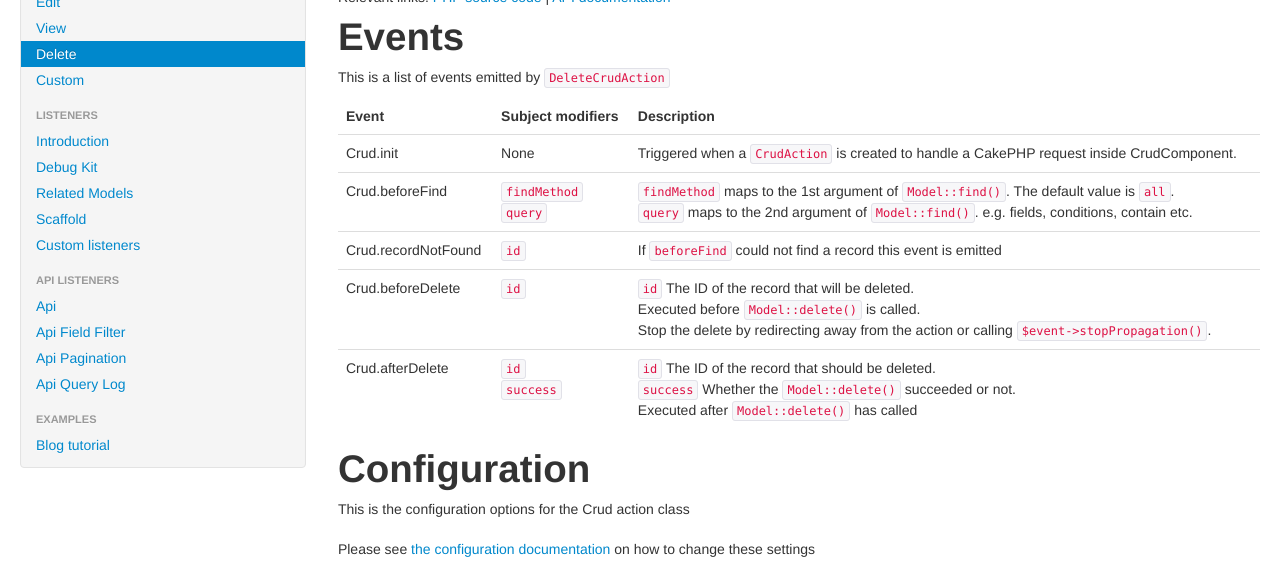
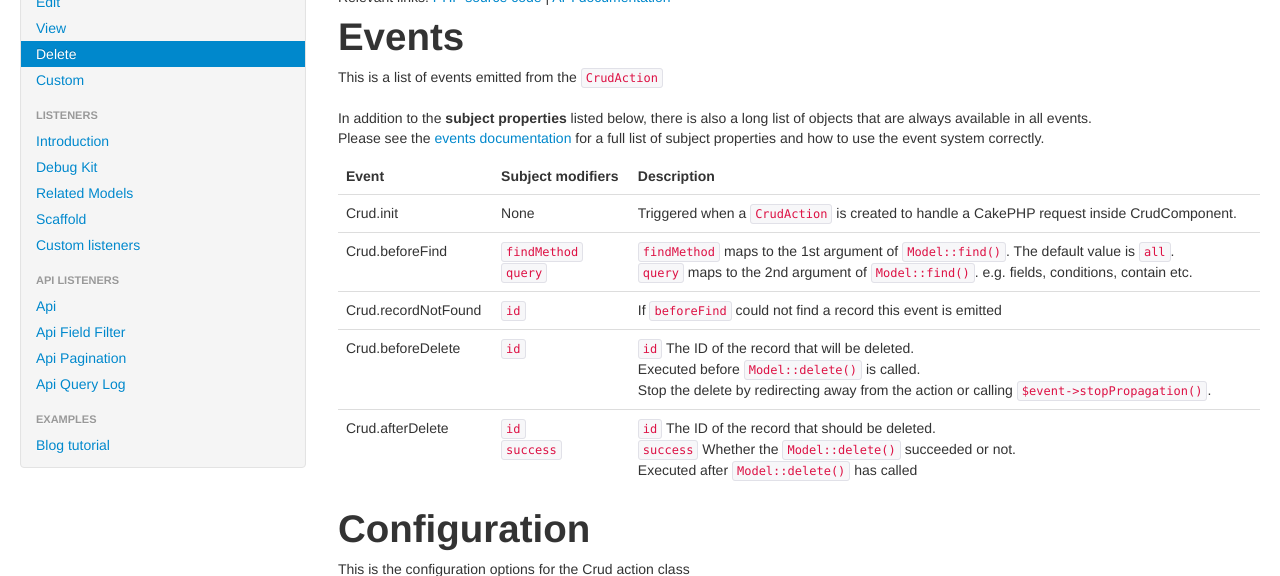
Before and after one commit to FriendsOfCake/crud, a Jekyll site: the page built from docs/actions/delete.md, in a window 1280 px wide and 900 px high, cut to the strip 324-900 px from the top of the window. Built offline with Jekyll 4.4.1, drawn with Linux system fonts in a browser that asks for light colours; nearby versions of some CDN libraries.

Commit message:
better events introduction

```diff
--- /dev/null
+++ b/_includes/actions/events.md
@@ -0,0 +1,5 @@
+This is a list of events emitted from the <code>CrudAction</code><br />
+<br />
+In addition to the **subject properties** listed below, there is also a long list of objects
+that are always available in all events.<br />
+Please see the [events documentation]({{site.url}}/docs/events.html) for a full list of subject properties and how to use the event system correctly.
--- a/docs/actions/delete.md
+++ b/docs/actions/delete.md
@@ -16,7 +16,7 @@ Relevant links:
 
 # Events
 
-This is a list of events emitted by `DeleteCrudAction`
+{% include actions/events.md %}
 
 <table class="table">
 <thead>
```
Also changed, not shown: docs/actions/add.md (+1 -1 lines), docs/actions/edit.md (+1 -1 lines), docs/actions/index.md (+1 -1 lines), docs/actions/view.md (+1 -1 lines).
